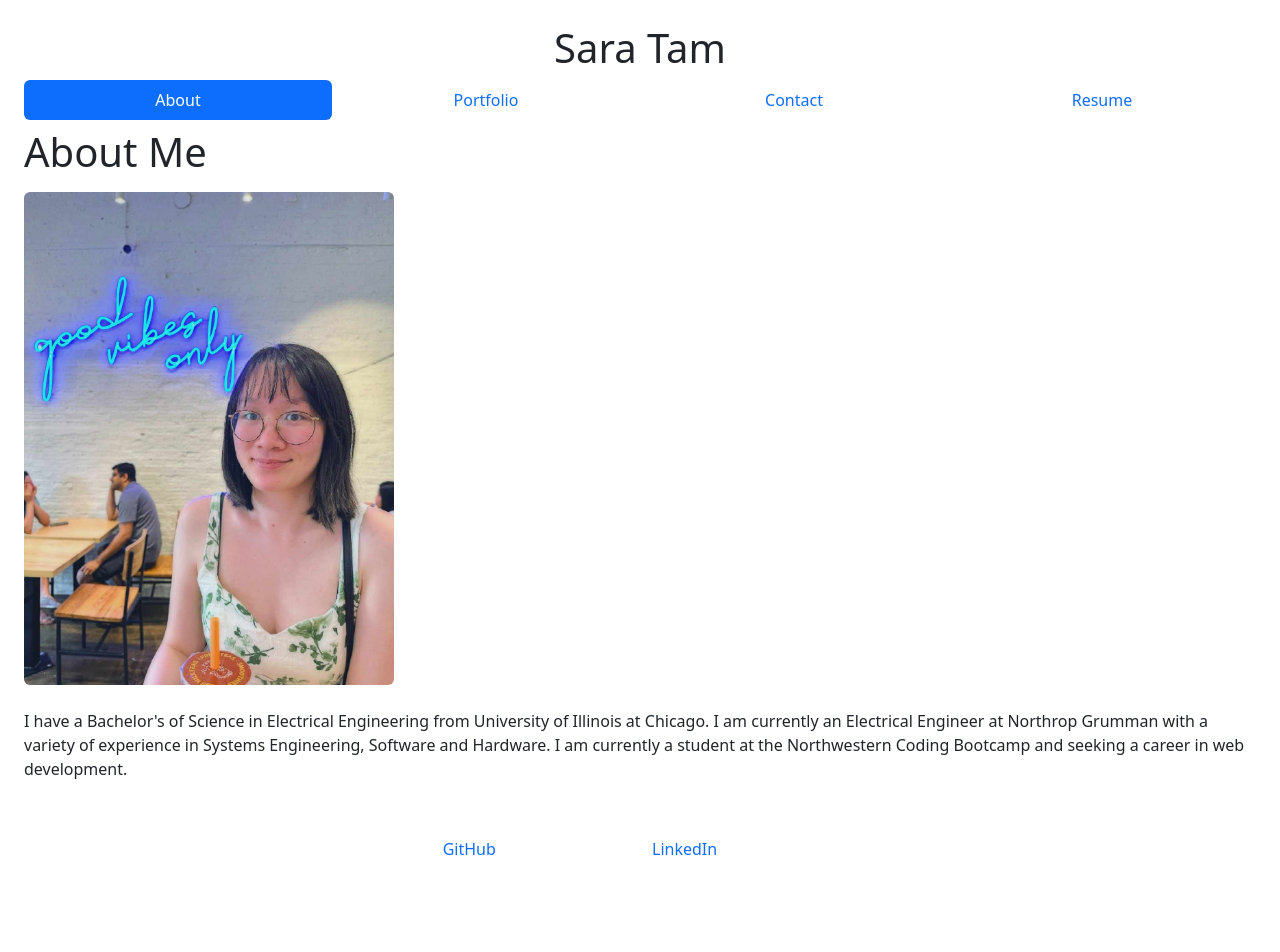
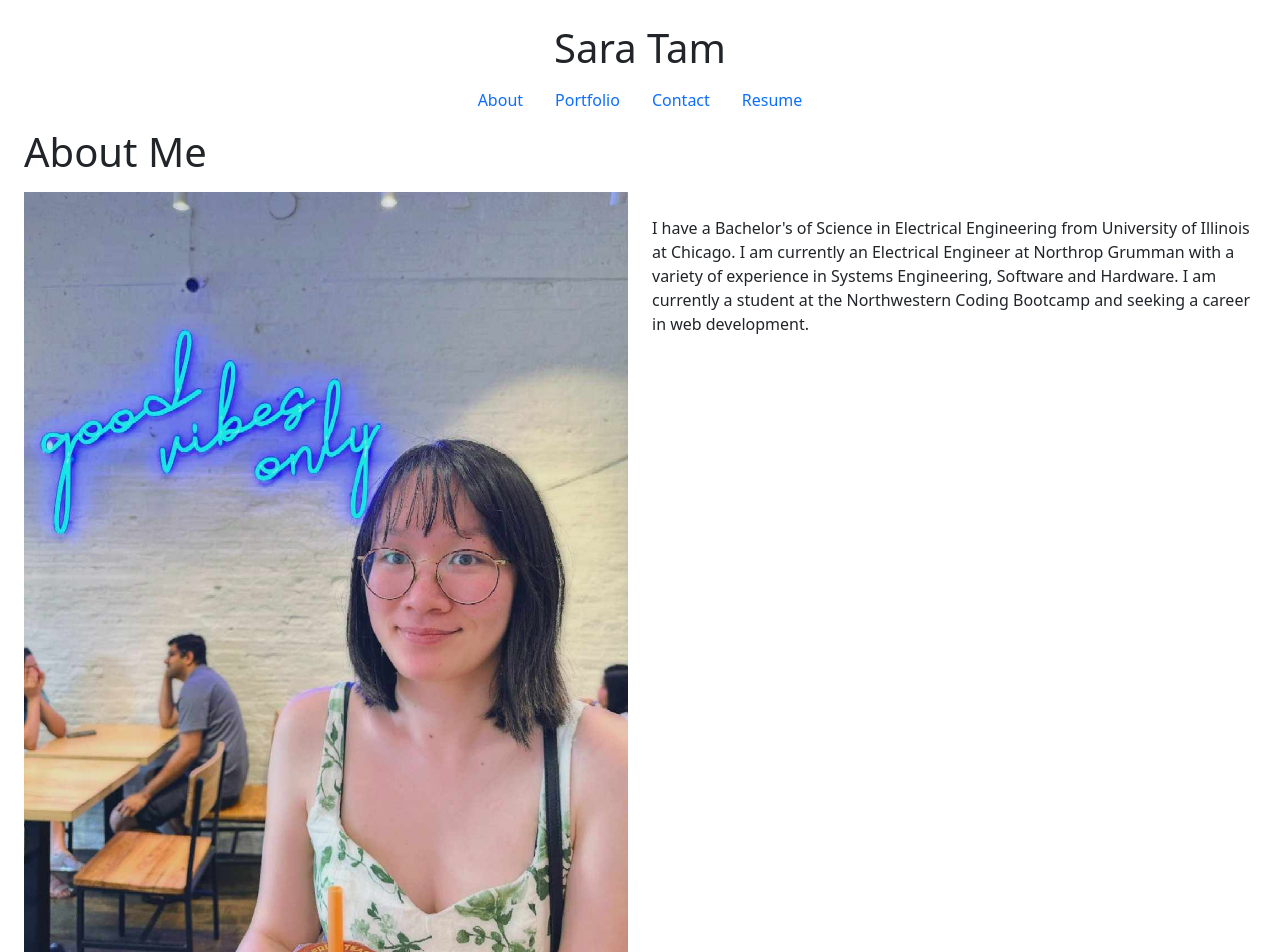
Before and after one commit to saratam8/Portfolio-REACT, a React (Create React App) app in the folder portfolio/: page / in a window 1280 px wide. Shown: the top 952 px of the page. Before the commit the page ends 901 px from the top, so only its background shows below. Built offline with nearby package versions, Linux system fonts and the light colour scheme.

Commit message:
updated styling

```diff
--- a/portfolio/package.json
+++ b/portfolio/package.json
@@ -9,6 +9,7 @@
     "@testing-library/user-event": "^13.5.0",
     "axios": "^1.4.0",
     "bootstrap": "^5.3.1",
+    "nodemon": "^3.0.1",
     "react": "^18.2.0",
     "react-dom": "^18.2.0",
     "react-scripts": "5.0.1",
--- a/portfolio/src/components/Footer.js
+++ b/portfolio/src/components/Footer.js
@@ -3,11 +3,15 @@
 function Footer() {
     return (
         // <div className="container">
-            <div className="row d-flex justify-content-center py-3">
-                <a className="col-2 text-decoration-none" href="https://github.com/saratam8">GitHub</a>
-                <a className="col-2 text-decoration-none" href="https://www.linkedin.com/in/sara-tam3/">LinkedIn</a>
-            </div>
+            // <div className="row d-flex justify-content-center py-3">
+            //     <a className="col-2 text-decoration-none" href="https://github.com/saratam8">GitHub</a>
+            //     <a className="col-2 text-decoration-none" href="https://www.linkedin.com/in/sara-tam3/">LinkedIn</a>
+            // </div>
         // </div>
+        <div class="card-footer text-body-secondary justify-content-center d-flex">
+            <a className="col-1 text-decoration-none justify-content-center d-flex" href="https://github.com/saratam8">GitHub</a>
+            <a className="col-1 text-decoration-none justify-content-center d-flex" href="https://www.linkedin.com/in/sara-tam3/">LinkedIn</a>
+        </div>
     )
 }
 
--- a/portfolio/src/components/Header.js
+++ b/portfolio/src/components/Header.js
@@ -37,7 +37,7 @@
 
     return (
         <div >
-            <h1 className="text-center">Sara Tam</h1>
+            <h1 className="justify-content-center d-flex">Sara Tam</h1>
             <Navigation currentPage={currentPage} handlePageChange={handlePageChange} />
             {renderPage()}
         </div>
--- a/portfolio/src/components/Navigation.js
+++ b/portfolio/src/components/Navigation.js
@@ -9,48 +9,62 @@
 
 function Navigation({ currentPage, handlePageChange }) {
     return (
-        <ul className="nav nav-pills nav-justified">
+        // <ul className="nav nav-pills nav-justified">
+        // <li className="nav-item">
+        //     <a
+        //     href="#about"
+        //     onClick={() => handlePageChange('About')}
+
+        //     className={currentPage === 'About' ? 'nav-link active' : 'nav-link'}
+        //     >
+        //     About
+        //     </a>
+        // </li>
+        // <li className="nav-item">
+        //     <a
+        //     href="#portfolio"
+        //     onClick={() => handlePageChange('Portfolio')}
+
+        //     className={currentPage === 'Portfolio' ? 'nav-link active' : 'nav-link'}
+        //     >
+        //     Portfolio
+        //     </a>
+        // </li>
+        // <li className="nav-item">
+        //     <a
+        //     href="#contact"
+        //     onClick={() => handlePageChange('Contact')}
+
+        //     className={currentPage === 'Contact' ? 'nav-link active' : 'nav-link'}
+        //     >
+        //     Contact
+        //     </a>
+        // </li>
+        // <li className="nav-item">
+        //     <a
+        //     href="#resume"
+
+        //     onClick={() => handlePageChange('Resume')}
+        //     className={currentPage === 'Resume' ? 'nav-link active' : 'nav-link'}
+        //     >
+        //     Resume
+        //     </a>
+        // </li>
+        // </ul>
+        <ul className="nav justify-content-center d-flex">
         <li className="nav-item">
-            <a
-            href="#about"
-            onClick={() => handlePageChange('About')}
-
-            className={currentPage === 'About' ? 'nav-link active' : 'nav-link'}
-            >
-            About
-            </a>
+          <a aria-current="page" href="#about" onClick={() => handlePageChange('About')} className = {currentPage === 'About' ? 'nav-link active' : 'nav-link'}>About</a>
         </li>
-        <li className="nav-item">
-            <a
-            href="#portfolio"
-            onClick={() => handlePageChange('Portfolio')}
-
-            className={currentPage === 'Portfolio' ? 'nav-link active' : 'nav-link'}
-            >
-            Portfolio
-            </a>
+        <li class="nav-item">
+          <a href="#portfolio" onClick={() => handlePageChange('Portfolio')} className={currentPage === 'Portfolio' ? 'nav-link active' : 'nav-link'}>Portfolio</a>
         </li>
-        <li className="nav-item">
-            <a
-            href="#contact"
-            onClick={() => handlePageChange('Contact')}
-
-            className={currentPage === 'Contact' ? 'nav-link active' : 'nav-link'}
-            >
-            Contact
-            </a>
+        <li class="nav-item">
+          <a href="#contact" onClick={() => handlePageChange('Contact')} className={currentPage === 'Contact' ? 'nav-link active' : 'nav-link'}>Contact</a>
         </li>
-        <li className="nav-item">
-            <a
-            href="#resume"
-
-            onClick={() => handlePageChange('Resume')}
-            className={currentPage === 'Resume' ? 'nav-link active' : 'nav-link'}
-            >
-            Resume
-            </a>
+        <li class="nav-item">
+          <a href="#resume" onClick={() => handlePageChange('Resume')} className={currentPage === 'Resume' ? 'nav-link active' : 'nav-link'}>Resume</a>
         </li>
-        </ul>
+      </ul>
     );
 }
 
--- a/portfolio/src/components/pages/About.js
+++ b/portfolio/src/components/pages/About.js
@@ -12,12 +12,14 @@
     return (
         <div>
             <h1 className="py-2">About Me</h1>
-            <img className="rounded" style={styles.img} src="./images/profile.jpeg" alt="" />
-            <p className="py-4">
-                I have a Bachelor's of Science in Electrical Engineering from University of Illinois at Chicago. I am currently an Electrical Engineer at Northrop Grumman with a variety of experience in Systems Engineering, Software and Hardware.
+            <div className="row">
+                <img className="rounded col" style={styles.img} src="/images/profile.jpeg" alt="Profile Picture" />
+                <p className="py-4 col">
+                    I have a Bachelor's of Science in Electrical Engineering from University of Illinois at Chicago. I am currently an Electrical Engineer at Northrop Grumman with a variety of experience in Systems Engineering, Software and Hardware.
 
-                I am currently a student at the Northwestern Coding Bootcamp and seeking a career in web development.
-            </p>
+                    I am currently a student at the Northwestern Coding Bootcamp and seeking a career in web development.
+                </p>
+            </div>
             <Footer />
         </div>
     )
```
Also changed, not shown: 1 other file (tests, documents, lock files or other folders).
